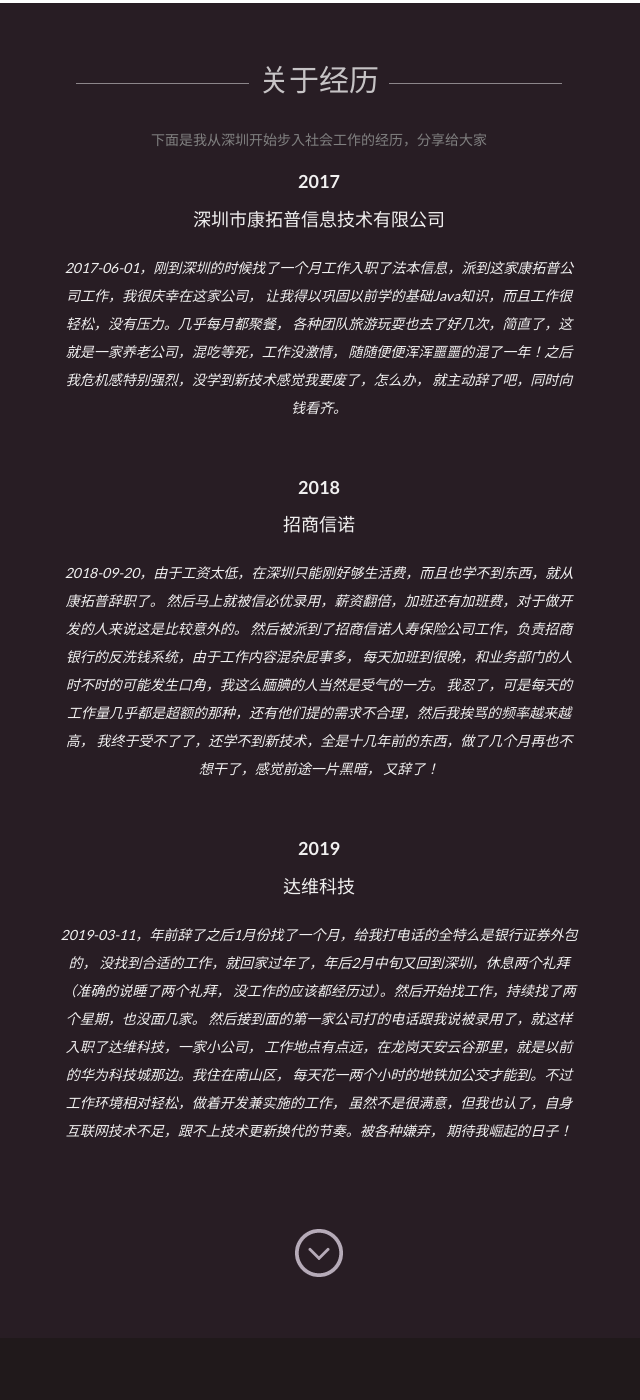
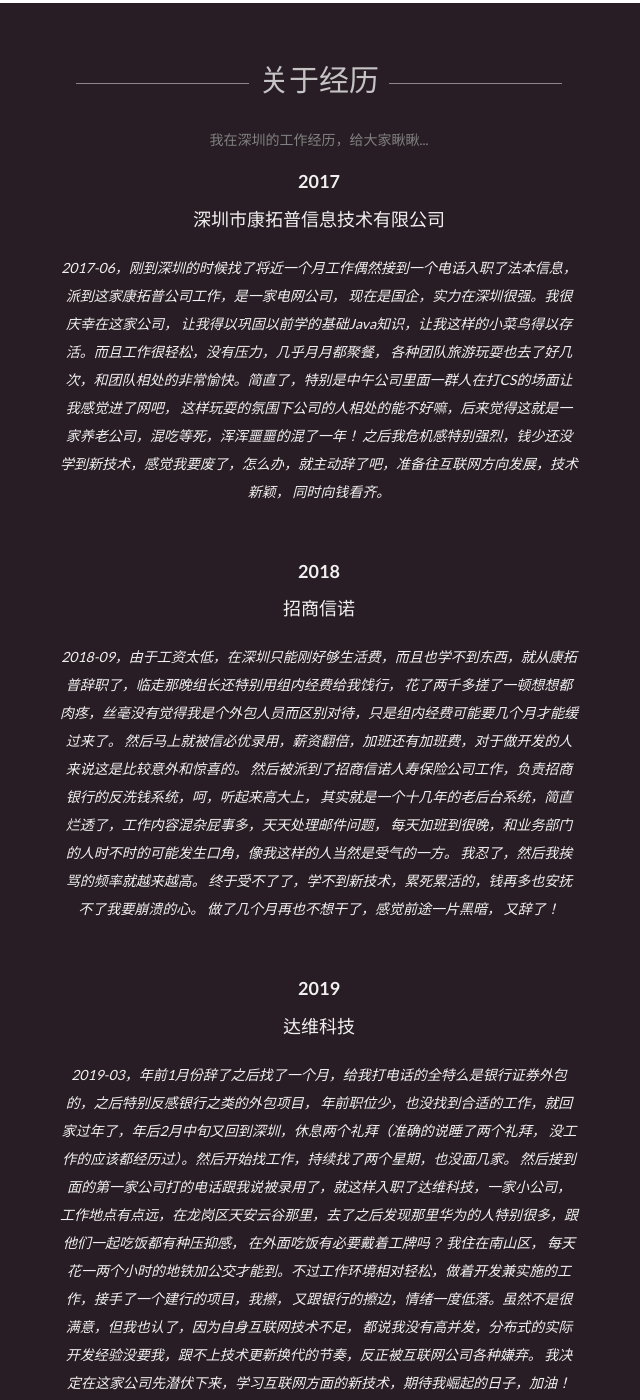
Before and after one commit to yegexiao/yuwei.io, a plain HTML site: page index.html in a window 1280 px wide. Shown: the part 697-2097 px from the top of the page, without its empty margins (321-961 px from the left). Drawn offline with Linux system fonts and the light colour scheme.

Commit message:
Update index.html

```diff
--- a/index.html
+++ b/index.html
@@ -64,11 +64,11 @@ License URL: http://creativecommons.org/licenses/by/3.0/
 					  <img src="./images/diamond.png">
 			      </div>
 			      <div class="bannerhead">
-				      <h2>大家好，我叫余威,<span>Weiler</span></h2>
+				      <h2>大家好，我叫余威，<span>Weiler</span></h2>
 				      <h3>JAVA 程序猿</h3>
-				      <p>从事Java开发工作，对于Java开发工作有一定的见解和经验，不是一个小菜鸟了，
+				      <p>从事Java开发工作有一段时间了，不再是当年的小菜鸟了，
 					      也一直在学习更多的技术，希望开发能力变得更强，据说只有光头才能变强？
-					      （我才不会秃头呢）</p>
+					      （不可能）</p>
 					  <a class="downarrow scroll" href="#about"><span> </span></a>
 			      </div>
 			 </div>
@@ -86,27 +86,32 @@ License URL: http://creativecommons.org/licenses/by/3.0/
 			   <div class="header-section text-center">
 				  <h2><span> </span>关于经历<span> </span></h2>
 				  </div>
-				 <span><p>下面是我从深圳开始步入社会工作的经历，分享给大家</p></span>
+				 <span><p>我在深圳的工作经历，给大家瞅瞅...</p></span>
 
 			  <div class="years">
 				<h4><b>2017</b></h4>
 				 <span><h4>深圳市康拓普信息技术有限公司</h4></span>
-				 <p><i>2017-06-01，刚到深圳的时候找了一个月工作入职了法本信息，派到这家康拓普公司工作，我很庆幸在这家公司，
-					 让我得以巩固以前学的基础Java知识，而且工作很轻松，没有压力。几乎每月都聚餐，
-					 各种团队旅游玩耍也去了好几次，简直了，这就是一家养老公司，混吃等死，工作没激情，
-					 随随便便浑浑噩噩的混了一年！之后我危机感特别强烈，没学到新技术感觉我要废了，怎么办，
-					 就主动辞了吧，同时向钱看齐。</i></p>
+				 <p><i>2017-06，刚到深圳的时候找了将近一个月工作偶然接到一个电话入职了法本信息，派到这家康拓普公司工作，是一家电网公司，
+					 现在是国企，实力在深圳很强。我很庆幸在这家公司，
+					 让我得以巩固以前学的基础Java知识，让我这样的小菜鸟得以存活。而且工作很轻松，没有压力，几乎月月都聚餐，
+					 各种团队旅游玩耍也去了好几次，和团队相处的非常愉快。简直了，特别是中午公司里面一群人在打CS的场面让我感觉进了网吧，
+					 这样玩耍的氛围下公司的人相处的能不好嘛，后来觉得这就是一家养老公司，混吃等死，浑浑噩噩的混了一年！
+					 之后我危机感特别强烈，钱少还没学到新技术，感觉我要废了，怎么办，就主动辞了吧，准备往互联网方向发展，技术新颖，
+					 同时向钱看齐。</i></p>
 			  </div>
 
 			  <div class="years">
 				 <h4><b>2018</b></h4>
 				 <span><h4>招商信诺</h4></span>
-				 <p><i>2018-09-20，由于工资太低，在深圳只能刚好够生活费，而且也学不到东西，就从康拓普辞职了。
-					 然后马上就被信必优录用，薪资翻倍，加班还有加班费，对于做开发的人来说这是比较意外的。
-					 然后被派到了招商信诺人寿保险公司工作，负责招商银行的反洗钱系统，由于工作内容混杂屁事多，
-					 每天加班到很晚，和业务部门的人时不时的可能发生口角，我这么腼腆的人当然是受气的一方。
-					 我忍了，可是每天的工作量几乎都是超额的那种，还有他们提的需求不合理，然后我挨骂的频率越来越高，
-					 我终于受不了了，还学不到新技术，全是十几年前的东西，做了几个月再也不想干了，感觉前途一片黑暗，
+				 <p><i>2018-09，由于工资太低，在深圳只能刚好够生活费，而且也学不到东西，就从康拓普辞职了，临走那晚组长还特别用组内经费给我饯行，
+					 花了两千多搓了一顿想想都肉疼，丝毫没有觉得我是个外包人员而区别对待，只是组内经费可能要几个月才能缓过来了。
+					 然后马上就被信必优录用，薪资翻倍，加班还有加班费，对于做开发的人来说这是比较意外和惊喜的。
+					 然后被派到了招商信诺人寿保险公司工作，负责招商银行的反洗钱系统，呵，听起来高大上，
+					 其实就是一个十几年的老后台系统，简直烂透了，工作内容混杂屁事多，天天处理邮件问题，
+					 每天加班到很晚，和业务部门的人时不时的可能发生口角，像我这样的人当然是受气的一方。
+					 我忍了，然后我挨骂的频率就越来越高。
+					 终于受不了了，学不到新技术，累死累活的，钱再多也安抚不了我要崩溃的心。
+					 做了几个月再也不想干了，感觉前途一片黑暗，
 					 又辞了！</i></p>
 			  </div>
 
@@ -114,14 +119,16 @@ License URL: http://creativecommons.org/licenses/by/3.0/
 				 <h4><b>2019</b></h4>
 				 <span><h4>达维科技</h4></span>
 				 <div class="labs">
-					 <p><i>2019-03-11，年前辞了之后1月份找了一个月，给我打电话的全特么是银行证券外包的，
-						 没找到合适的工作，就回家过年了，年后2月中旬又回到深圳，休息两个礼拜（准确的说睡了两个礼拜，
+					 <p><i>2019-03，年前1月份辞了之后找了一个月，给我打电话的全特么是银行证券外包的，之后特别反感银行之类的外包项目，
+						 年前职位少，也没找到合适的工作，就回家过年了，年后2月中旬又回到深圳，休息两个礼拜（准确的说睡了两个礼拜，
 						 没工作的应该都经历过）。然后开始找工作，持续找了两个星期，也没面几家。
 						 然后接到面的第一家公司打的电话跟我说被录用了，就这样入职了达维科技，一家小公司，
-						 工作地点有点远，在龙岗天安云谷那里，就是以前的华为科技城那边。我住在南山区，
-						 每天花一两个小时的地铁加公交才能到。不过工作环境相对轻松，做着开发兼实施的工作，
-						 虽然不是很满意，但我也认了，自身互联网技术不足，跟不上技术更新换代的节奏。被各种嫌弃，
-						 期待我崛起的日子！</i></p>
+						 工作地点有点远，在龙岗区天安云谷那里，去了之后发现那里华为的人特别很多，跟他们一起吃饭都有种压抑感，
+						 在外面吃饭有必要戴着工牌吗？ 我住在南山区，
+						 每天花一两个小时的地铁加公交才能到。不过工作环境相对轻松，做着开发兼实施的工作，接手了一个建行的项目，我擦，
+						 又跟银行的擦边，情绪一度低落。虽然不是很满意，但我也认了，因为自身互联网技术不足，
+						 都说我没有高并发，分布式的实际开发经验没要我，跟不上技术更新换代的节奏，反正被互联网公司各种嫌弃。
+						 我决定在这家公司先潜伏下来，学习互联网方面的新技术，期待我崛起的日子，加油！</i></p>
 			     </div>
 			  </div>
 				 <a class="arrow scroll" href="#skills"><span> </span></a>
@@ -208,12 +215,12 @@ License URL: http://creativecommons.org/licenses/by/3.0/
 				  <div class="portfolio-grids">
 					  <div class="portfolio-grid col-md-4">
 						 <a href="#"><img src="./images/yuwei2.jpg"></a>
-						  <p>刚到深圳时和同学去世界之窗的合影，现在同学已经各奔东西了</p>
+						  <p>刚到深圳时和同学去世界之窗的合影，现在差不多已经各奔东西了</p>
 						  <!--<a class="rightarrow" href="#"><span> </span></a>-->
 					  </div>
 					  <div class="portfolio-grid col-md-4">
 						  <a href="#"><img src="./images/yuwei1.jpg"></a>
-						  <p>2017年去暨南大学玩耍拍的臭美照</p>
+						  <p>2017年去暨南大学玩耍拍的</p>
 						  <!--<a class="rightarrow" href="#"><span> </span></a>-->
 					  </div>
 					  <div class="portfolio-grid col-md-4">
@@ -238,11 +245,11 @@ License URL: http://creativecommons.org/licenses/by/3.0/
       <div class="container">
 
 		   <div class="contact-section text-center">
-			  <h2><span> </span>别看了，还想看？<span> </span></h2>
+			  <h2><span> </span>还想看？<span> </span></h2>
 		  </div>
 		  <div class="years">
 				<h4><b></b></h4>
-				 <span><h4>就到这了，下次再说...</h4></span>
+				 <span><h4>就到这了吧，下次再说...</h4></span>
 				 <p><i>2019/4/15更新</i></p>
 			  </div>
 		  <!--
```
